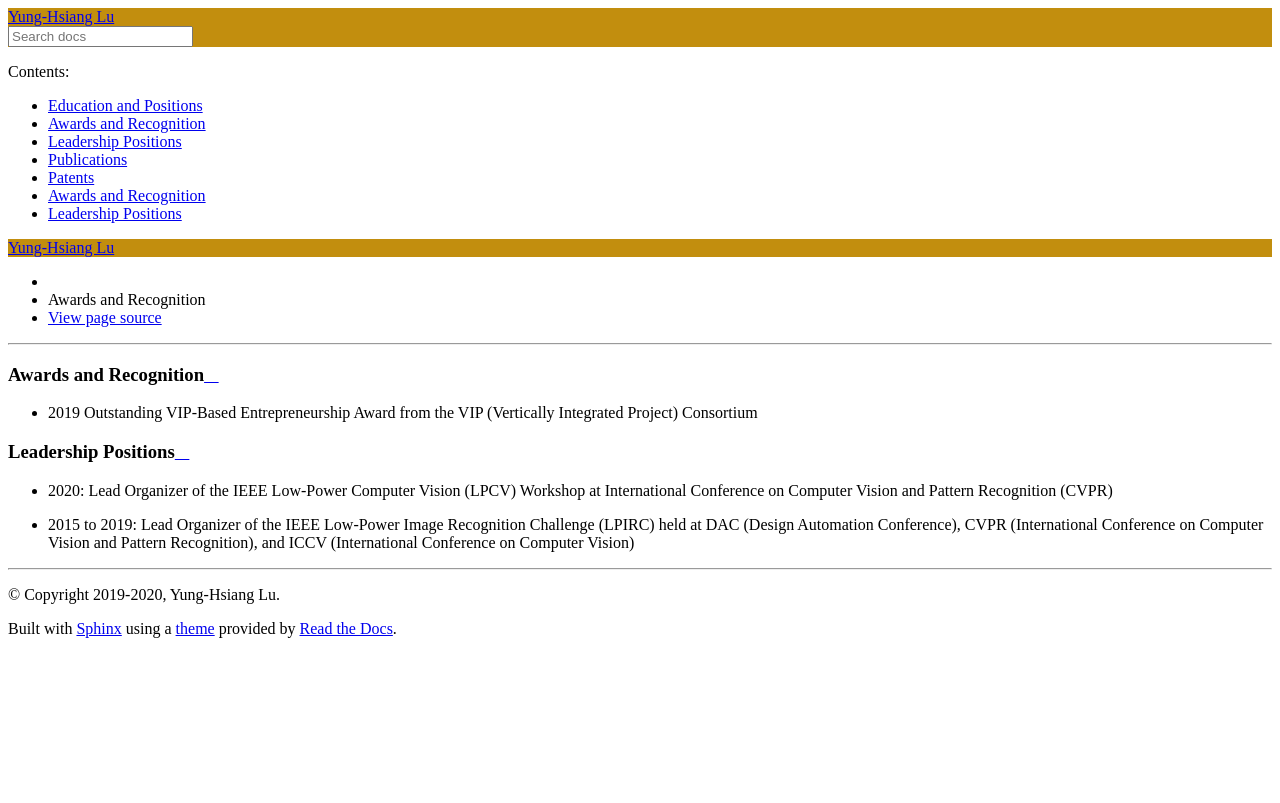
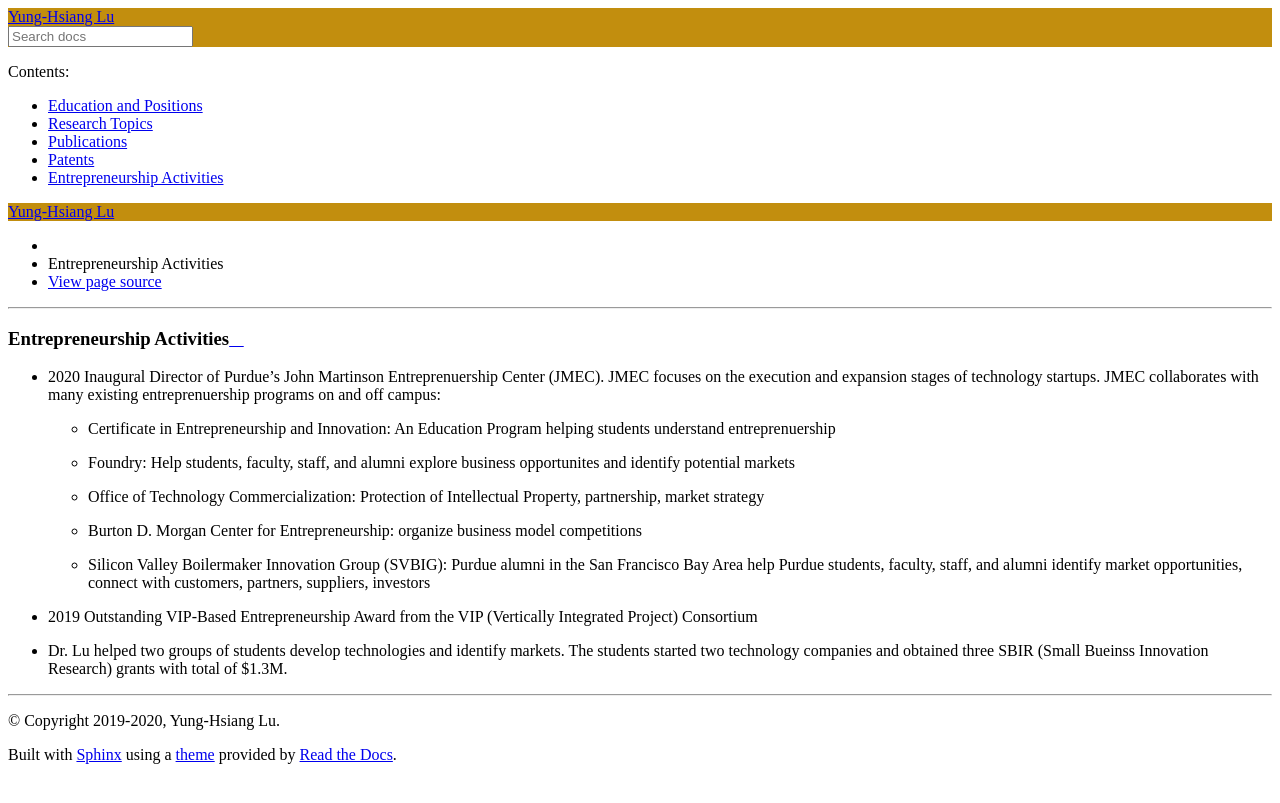
Before and after one commit to luyunghsiang/yhluweb, a Sphinx documentation site: the page built from source/entrepreneurship.rst, in a window 1280 px wide. Shown: the top 803 px of the page. Built offline with Sphinx 7.4.7 and the Read the Docs theme 2.0.0, drawn with Linux system fonts in a browser that asks for light colours; pages that are not in the unit, such as notebooks, are missing from menus.

Commit message:
reorganize

```diff
--- a/source/awards.rst
+++ b/source/awards.rst
@@ -33,8 +33,3 @@ Leadership Positions
        the VIP (Vertically Integrated Project) Consortium for his
        contributions promoting entrepreneurship in VIP teams.  He
        obtained the
-
-News
-----
-
-News Coverage: New ScientistTech "Guessing" robots navigate faster. BBC News "Guessing" robots find their way. IDG Pesquisadores dos EUA desenvolvem robô que "não se perde".
--- a/source/entrepreneurship.rst
+++ b/source/entrepreneurship.rst
@@ -1,11 +1,28 @@
-Awards and Recognition
-======================
+Entrepreneurship Activities
+===========================
+
+- 2020 Inaugural Director of Purdue's John Martinson Entreprenuership
+  Center (JMEC). JMEC focuses on the execution and expansion stages of
+  technology startups. JMEC collaborates with many existing
+  entreprenuership programs on and off campus:
+
+  * Certificate in Entrepreneurship and Innovation: An Education Program helping students understand entreprenuership
+
+  * Foundry: Help students, faculty, staff, and alumni explore business opportunites and identify potential markets
+
+  * Office of Technology Commercialization: Protection of Intellectual Property, partnership, market strategy
+
+  * Burton D. Morgan Center for Entrepreneurship: organize business model competitions
+
+  * Silicon Valley Boilermaker Innovation Group (SVBIG): Purdue alumni
+    in the San Francisco Bay Area help Purdue students, faculty,
+    staff, and alumni identify market opportunities, connect with
+    customers, partners, suppliers, investors
+
 
 - 2019 Outstanding VIP-Based Entrepreneurship Award from the VIP (Vertically Integrated Project) Consortium
 
-Leadership Positions
-====================
-
-- 2020: Lead Organizer of the IEEE Low-Power Computer Vision (LPCV) Workshop at International Conference on Computer Vision and Pattern Recognition (CVPR)
-
-- 2015 to 2019: Lead Organizer of the IEEE Low-Power Image Recognition Challenge (LPIRC) held at DAC (Design Automation Conference), CVPR (International Conference on Computer Vision and Pattern Recognition), and ICCV (International Conference on Computer Vision)
+- Dr. Lu helped two groups of students develop technologies and
+  identify markets. The students started two technology companies and
+  obtained three SBIR (Small Bueinss Innovation Research) grants with
+  total of $1.3M.
--- a/source/index.rst
+++ b/source/index.rst
@@ -12,7 +12,6 @@ Yung-Hsiang Lu
 
 
    education
-   awards
    research
    publications
    patents
```
Also changed, not shown: source/research.rst (added, +18 -0 lines).
